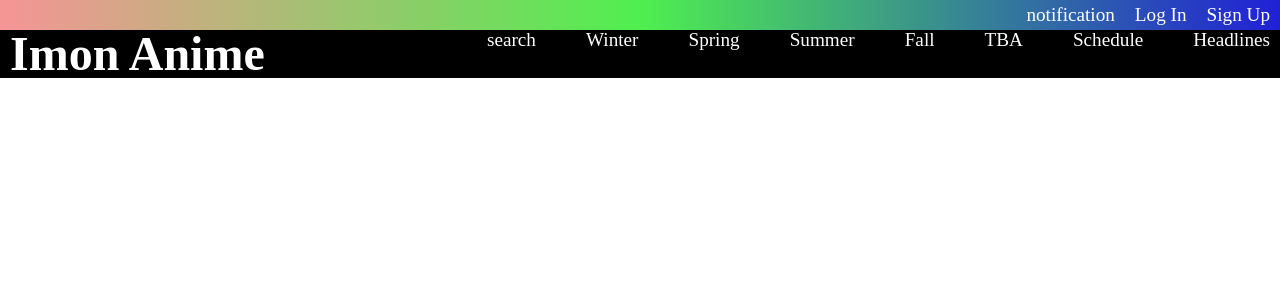
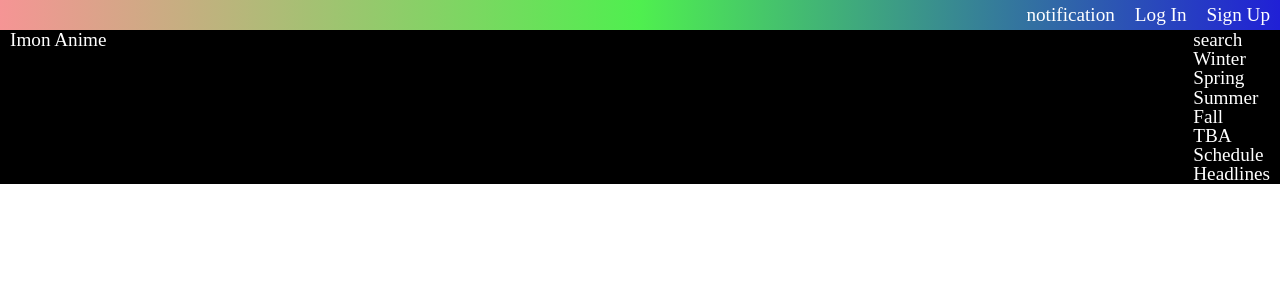
Before and after one commit to imon3/anime-site, a React (Create React App) app in the folder anime/: page / in a window 1280 px wide. Shown: the top 300 px of the page. Built offline with nearby package versions, Linux system fonts and the light colour scheme.

Commit message:
modified top nav

```diff
--- a/anime/src/components/header/Header.js
+++ b/anime/src/components/header/Header.js
@@ -5,15 +5,17 @@ const Head = () => {
   return (
     <header className="header">
       <nav className="top-nav">
-        <div className="hov">
+        <ul>
+          <li>
             <a href="#">notification</a>
-        </div>
-        <div className="hov">
+          </li>
+          <li>
             <a href="#">Log In</a>
-        </div>
-        <div className="hov">
+          </li>
+          <li>
             <a href="#">Sign Up</a>
-        </div>
+          </li>
+        </ul>
       </nav>
       <nav className="bottom-nav">
         <div>
@@ -22,14 +24,32 @@ const Head = () => {
           </a>
         </div>
         <div className="right-div">
+          <ul>
+            <li>
               <a href="#">search</a>
+            </li>
+            <li>
               <a href="#">Winter</a>
+            </li>
+            <li>
               <a href="#">Spring</a>
+            </li>
+            <li>
               <a href="#">Summer</a>
+            </li>
+            <li>
               <a href="#">Fall</a>
+            </li>
+            <li>
               <a href="#">TBA</a>
+            </li>
+            <li>
               <a href="#">Schedule</a>
+            </li>
+            <li>
               <a href="#">Headlines</a>
+            </li>
+          </ul>
         </div>
       </nav>
     </header>
--- a/anime/src/components/header/header.css
+++ b/anime/src/components/header/header.css
@@ -2,7 +2,6 @@
 header.header a {
     color: #fff;
     font-size: 1.2rem;
-
 }
 
 /* Top Nav */
@@ -14,13 +13,20 @@ header.header a {
     height: 30px;
 }
 
-.top-nav div {
+.top-nav ul {
     display: flex;
     align-items: center;
 }
 
-.hov:hover {
-    background-color: rgba(255, 255, 255, .5))
+.top-nav ul li {
+    margin-left: 20px;
+    height: 100%;
+    display: flex;
+    align-items: center;
+}
+
+.top-nav ul li:hover {
+    background-color: rgba(0, 0, 0, .4);
 }
 
 .top-nav div a {
@@ -35,17 +41,3 @@ header.header a {
     background-color: rgba(0, 0, 0, 1);
     padding: 0px 10px;
 }
-
-.bottom-nav .home-link {
-    font-size: 3rem;
-    font-weight: 700;
-}
-
-.bottom-nav .right-div {
-    min-height: 100%;
-}
-
-.bottom-nav .right-div a {
-    margin-left: 50px;
-    min-height: 100%;
-}
```
Lines whose indentation alone changed are shown as unchanged.
